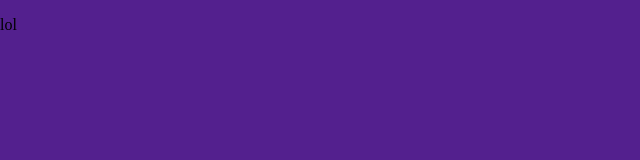
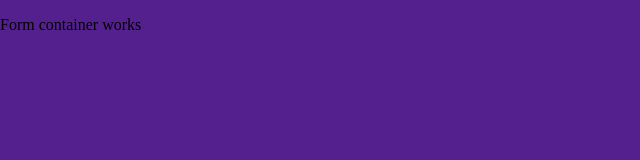
Before and after one commit to HuascarMC/react_geocoder, a React (Create React App) app: page / in a window 1280 px wide. Shown: the top 160 px of the page, without its empty margins (0-640 px from the left). Built offline with nearby package versions, Linux system fonts and the light colour scheme.

Commit message:
created form container file renders on app

```diff
--- a/src/App.js
+++ b/src/App.js
@@ -1,10 +1,11 @@
 import React, { Component } from 'react';
+import FormContainer from './containers/FormContainer.js'
 import './App.css';
 
 class App extends Component {
   render() {
     return (
-    <p>lol</p>
+    <FormContainer/>
     );
   }
 }
--- /dev/null
+++ b/src/containers/FormContainer.js
@@ -0,0 +1,14 @@
+import React from 'react';
+
+class FormContainer extends React.Component {
+ constructor(props) {
+  super(props);
+ }
+
+ render() {
+  return(
+   <p>Form container works</p>
+  )}
+ }
+
+export default FormContainer;
```
